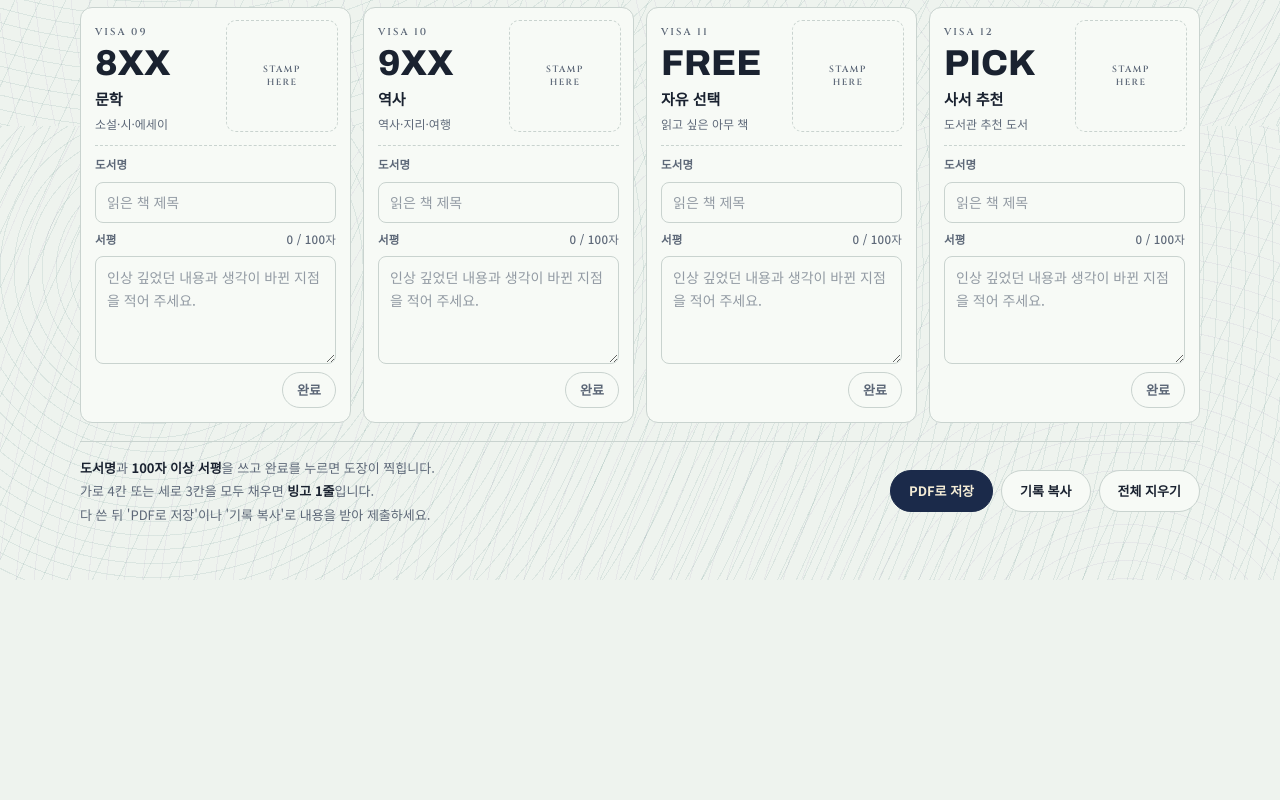
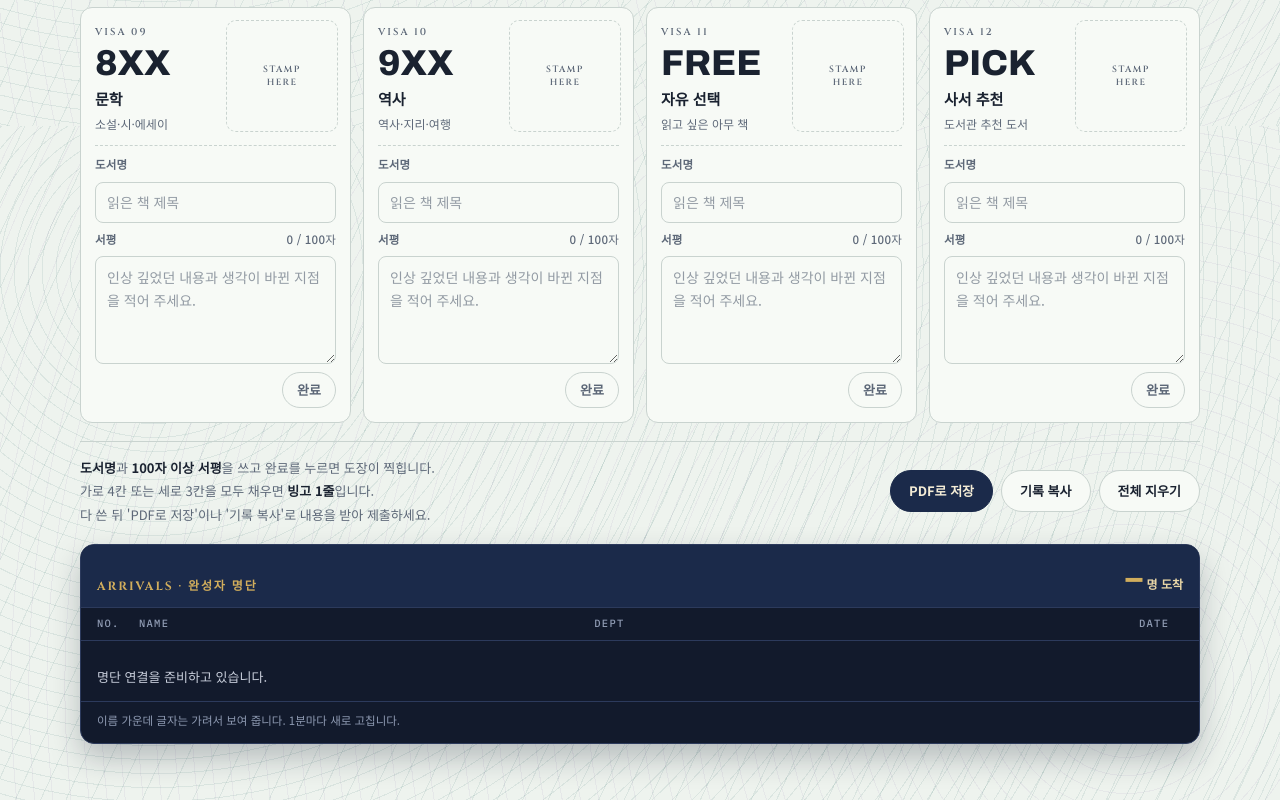
Before and after one commit to parkyk025-afk/reading-pass, a plain HTML site: page index.html in a window 1280 px wide. Shown: the part 1474-2274 px from the top of the page. Before the commit the page ends 2054 px from the top, so only its background shows below. Drawn offline with nearby package versions, Linux system fonts and the light colour scheme.

Commit message:
리딩패스 갱신 2026-11-25 13:59 (arrivals-board)

```diff
--- a/index.html
+++ b/index.html
@@ -53,7 +53,32 @@ body {
   padding-right: max(16px, env(safe-area-inset-right, 0px));
   padding-block: 24px 56px;
 }
-.wrap { max-width: 1120px; margin: 0 auto; display: grid; gap: 18px; }
+.layout { max-width: 1480px; margin: 0 auto; display: grid; grid-template-columns: minmax(0, 1fr) 300px; gap: 20px; align-items: start; }
+.wrap { display: grid; gap: 18px; min-width: 0; }
+@media (max-width: 1320px) { .layout { grid-template-columns: minmax(0, 1fr); max-width: 1120px; } }
+
+/* 완성자 명단: 공항 도착 안내판 */
+.side { position: sticky; top: calc(16px + env(safe-area-inset-top, 0px)); min-width: 0; }
+@media (max-width: 1320px) { .side { position: static; } }
+.board { background: #121a2c; color: #f4ecd6; border-radius: 14px; overflow: hidden; border: 1px solid #2c3a5c; box-shadow: 0 14px 30px rgba(16, 24, 44, .25); }
+.board-head { display: flex; justify-content: space-between; align-items: flex-end; gap: 10px; padding: 16px 16px 12px; background: #1b2a4a; border-bottom: 1px solid #2c3a5c; }
+.board-eyebrow { font-family: var(--serif); font-weight: 700; font-size: 12px; letter-spacing: .16em; color: #d1ad5c; }
+.board-count { font-family: var(--display); font-weight: 800; font-stretch: 75%; font-size: 34px; line-height: 1; color: #d1ad5c; font-variant-numeric: tabular-nums; }
+.board-count small { font-family: var(--body); font-size: 12px; font-weight: 700; color: #e9d6a6; margin-left: 4px; }
+.board-cols, .arr li { display: grid; grid-template-columns: 34px minmax(0, 1fr) minmax(0, 1.2fr) 44px; gap: 8px; align-items: center; }
+.board-cols { padding: 8px 16px; font-family: var(--mono); font-size: 10.5px; letter-spacing: .12em; color: #8f9bb3; border-bottom: 1px solid #2c3a5c; }
+.arr { list-style: none; margin: 0; padding: 4px 8px 8px; max-height: min(62vh, 560px); overflow-y: auto; }
+.arr li { padding: 8px; border-radius: 6px; font-family: var(--mono); font-size: 13px; font-weight: 600; font-variant-numeric: tabular-nums; }
+.arr li:nth-child(odd) { background: rgba(255, 255, 255, .035); }
+.arr li .no { color: #d1ad5c; }
+.arr li .nm { font-family: var(--body); font-weight: 700; color: #ffffff; overflow: hidden; text-overflow: ellipsis; white-space: nowrap; }
+.arr li .dp { font-family: var(--body); font-size: 12px; font-weight: 500; color: #c9cfdc; overflow: hidden; text-overflow: ellipsis; white-space: nowrap; }
+.arr li .dt { font-size: 11.5px; color: #8f9bb3; text-align: right; }
+.arr li.new { animation: flip .6s ease-out; }
+@keyframes flip { 0% { transform: rotateX(90deg); opacity: 0; } 100% { transform: none; opacity: 1; } }
+.board-msg { padding: 14px 16px; font-size: 13px; color: #c9cfdc; }
+.board-msg:empty { display: none; }
+.board-foot { padding: 10px 16px 14px; font-size: 11.5px; color: #8f9bb3; border-top: 1px solid #2c3a5c; }
 
 /* 여권 표지 */
 .cover {
@@ -297,6 +322,7 @@ input[type=text]:focus, textarea:focus { outline: none; border-color: var(--acce
 </svg>
 <canvas id="fx" aria-hidden="true"></canvas>
 <div class="celebrate" id="celebrate" hidden><div class="stack"><img class="cheer" id="cheer" src="bingo-cheer.png" alt="응원하는 삼육대 캐릭터 수야와 수호" width="640" height="328" hidden><div class="card" role="status"><div class="big">빙고 달성!</div><div class="small" id="celebrateSub"></div></div></div></div>
+<div class="layout">
 <div class="wrap">
   <header class="cover">
     <svg class="emblem" viewBox="0 0 80 80" aria-hidden="true">
@@ -378,6 +404,20 @@ input[type=text]:focus, textarea:focus { outline: none; border-color: var(--acce
     </div>
   </div>
   <div class="toast" id="toast" role="status"></div>
+</div>
+
+<aside class="side" aria-label="완성자 명단">
+  <div class="board">
+    <div class="board-head">
+      <div class="board-eyebrow">ARRIVALS · 완성자 명단</div>
+      <div class="board-count"><span id="arrCount">–</span><small>명 도착</small></div>
+    </div>
+    <div class="board-cols"><span>NO.</span><span>NAME</span><span>DEPT</span><span>DATE</span></div>
+    <ol class="arr" id="arrList"></ol>
+    <div class="board-msg" id="arrMsg">명단을 불러오는 중입니다.</div>
+    <div class="board-foot">이름 가운데 글자는 가려서 보여 줍니다. 1분마다 새로 고칩니다.</div>
+  </div>
+</aside>
 </div>
 
 <script src="https://cdnjs.cloudflare.com/ajax/libs/html2canvas/1.4.1/html2canvas.min.js"></script>
@@ -573,6 +613,37 @@ document.getElementById("formLink").addEventListener("click", e => {
   const miss = ["학과", "학번", "이름", "완성일"].filter((_, i) => !document.getElementById(CF[i]).value.trim());
   if (miss.length) { e.preventDefault(); toast(miss.join(", ") + "을(를) 입력해 주세요."); }
 });
+
+/* 완성자 명단: 설문지에 붙인 Apps Script 웹 앱 주소(…/exec). 학번은 보내지 않고 이름은 가려서 받음 */
+const COMPLETERS_URL = "";
+let arrSeen = null;
+async function loadCompleters() {
+  const list = document.getElementById("arrList"), msg = document.getElementById("arrMsg"), cnt = document.getElementById("arrCount");
+  if (!COMPLETERS_URL) { msg.textContent = "명단 연결을 준비하고 있습니다."; return; }
+  try {
+    const res = await fetch(COMPLETERS_URL, { cache: "no-store" });
+    if (!res.ok) throw new Error(res.status);
+    const data = await res.json();
+    const rows = Array.isArray(data.list) ? data.list : [];
+    cnt.textContent = rows.length;
+    list.textContent = "";
+    rows.forEach((r, i) => {
+      const li = document.createElement("li");
+      const key = (r.name || "") + "|" + (r.date || "") + "|" + (r.dept || "");
+      if (arrSeen && !arrSeen.has(key)) li.className = "new";
+      [["no", String(rows.length - i).padStart(2, "0")], ["nm", r.name || "-"], ["dp", r.dept || "-"], ["dt", (r.date || "").slice(5) || "-"]]
+        .forEach(([c, v]) => { const s = document.createElement("span"); s.className = c; s.textContent = v; li.appendChild(s); });
+      list.appendChild(li);
+    });
+    arrSeen = new Set(rows.map(r => (r.name || "") + "|" + (r.date || "") + "|" + (r.dept || "")));
+    msg.textContent = rows.length ? "" : "아직 완성자가 없습니다. 첫 번째 주인공이 되어 보세요!";
+  } catch (e) {
+    msg.textContent = window.claude ? "이 화면에서는 명단을 불러올 수 없습니다. 공개 주소에서 확인해 주세요." : "명단을 불러오지 못했습니다. 잠시 후 다시 시도합니다.";
+  }
+}
+loadCompleters();
+setInterval(loadCompleters, 60000);
+window.addEventListener("focus", loadCompleters);
 
 function celebrate(n, done) {
   const box = document.getElementById("celebrate"), card = box.querySelector(".card");
```
